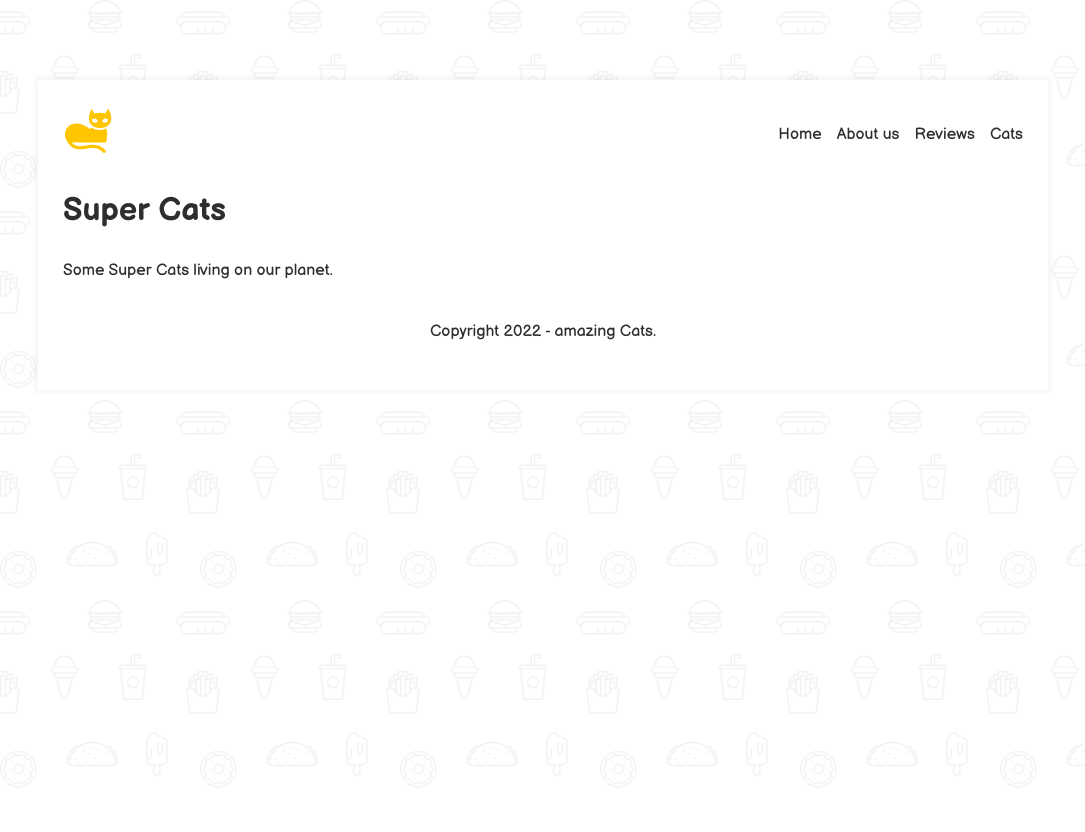
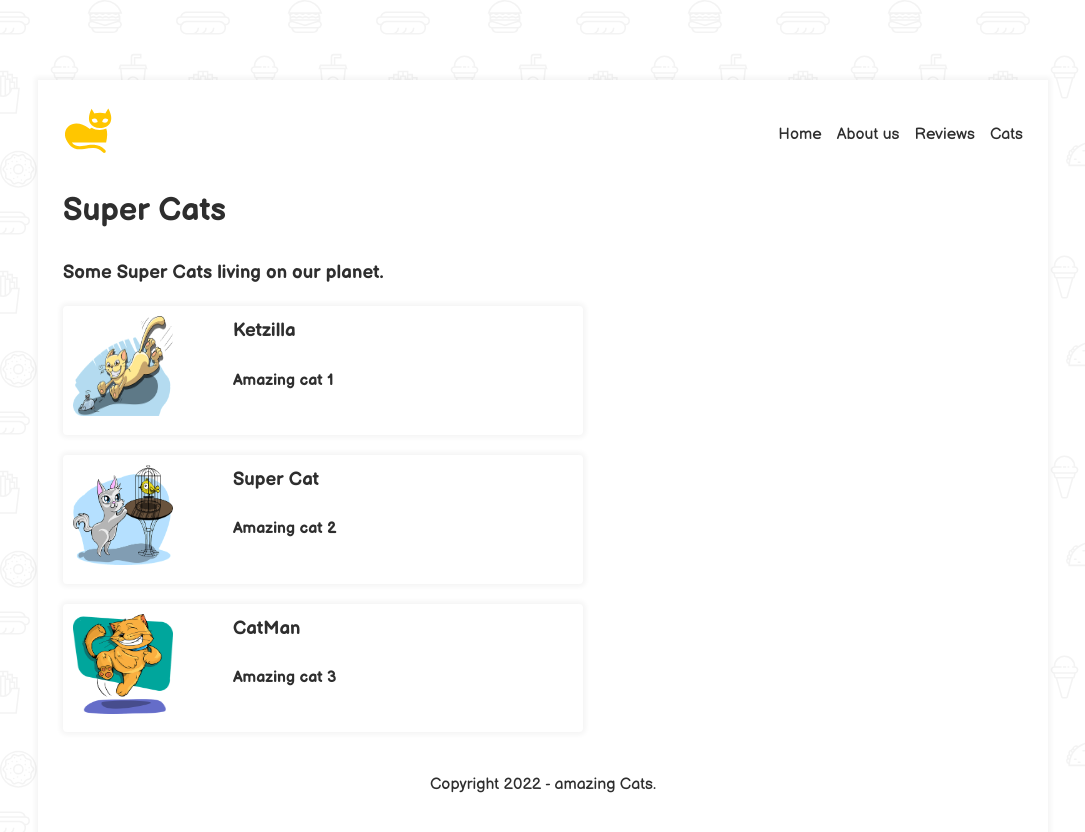
Before and after one commit to kurylko/cats-next, a Next.js app: page /cats in a window 1280 px wide. Shown: the top 832 px of the page, without its empty margins (97-1182 px from the left). Before the commit the page ends 800 px from the top, so only its background shows below. Built offline with nearby package versions, Linux system fonts and the light colour scheme; data requests are answered from the project's data file.

Commit message:
added db with cats

```diff
--- /dev/null
+++ b/db.json
@@ -0,0 +1,26 @@
+
+{
+    "items": [
+        {
+            "name": "Ketzilla",
+            "image": "/cat-1.png",
+            "desc": "Amazing cat 1",
+            "damage_score": 110,
+            "id": "001"
+        },
+        {
+            "name": "Super Cat",
+            "image": "/cat-2.png",
+            "desc": "Amazing cat 2",
+            "damage_score": 150,
+            "id": "002"
+        },
+        {
+            "name": "CatMan",
+            "image": "/cat-3.png",
+            "desc": "Amazing cat 3",
+            "damage_score": 200,
+            "id": "003"
+        }
+    ]
+}
--- a/pages/api/users/index.js
+++ /dev/null
@@ -1,7 +0,0 @@
-
-
-import users from "/database.json";
-
-export default function handler(req, res) {
-    res.json(users.find((user) => user.user_id === +req.query.user_id));
-}
--- a/pages/api/users/user_id/index.js
+++ /dev/null
@@ -1,5 +0,0 @@
-import users from "/database.json";
-
-export default function handler(req, res) {
-    res.json(users.find((user) => user.user_id === +req.query.user_id));
-}
--- a/pages/api/users/user_id/posts/index.js
+++ /dev/null
@@ -1,7 +0,0 @@
-import users from "/database.json";
-
-export default function handler(req, res) {
-    res
-        .status(200)
-        .json(users.find((user) => user.user_id === +req.query.user_id).posts);
-}
--- a/pages/api/users/user_id/posts/post_id/index.js
+++ /dev/null
@@ -1,13 +0,0 @@
-import users from "/database.json";
-
-export default function handler(req, res) {
-    const { user_id, post_id } = req.query;
-
-    res
-        .status(200)
-        .json(
-            users
-                .find((user) => user.user_id === +user_id)
-                .posts.find((post) => post.post_id === +post_id)
-        );
-}
--- a/pages/cats/index.js
+++ b/pages/cats/index.js
@@ -1,8 +1,41 @@
-const Cats = () => {
+import Link from "next/link";
+import Image from "next/image";
+import styles from '../../styles/Cats.module.css';
+
+export const getStaticProps = async () => {
+    const res = await fetch('http://localhost:5000/items');
+    const data = await res.json();
+
+    return {
+        props: { cats: data }
+    }
+}
+
+const Cats = ({ cats }) => {
     return (
         <div>
             <h1>Super Cats</h1>
-            <p>Some Super Cats living on our planet.</p>
+            <h3>Some Super Cats living on our planet.</h3>
+            {cats.map(cat => {
+                return (
+                    <Link href={`/cats/${cat.id}`} key={cat.id}>
+                        <div className={styles.catCard}>
+                            <div className={styles.imageContainer}>
+                                <Image
+                                src={`${cat.image}`}
+                                alt={`${cat.name}`}
+                                width={100}
+                                height={100}
+                                />
+                                </div>
+                            <div>
+                                <h3>{cat.name}</h3>
+                                <h4>{cat.desc}</h4>
+                            </div>
+                        </div>
+                    </Link>
+                )
+            })}
         </div>
     )
 
--- a/pages/cats/ketzilla.js
+++ b/pages/cats/ketzilla.js
@@ -2,7 +2,7 @@
     return (
         <div>
             <h1>Ketzilla</h1>
-            <p>That cat was the funniest one in a shelter. </p>
+            <h3>That cat was the funniest one in a shelter. </h3>
         </div>
     )
 
--- a/pages/reviews.js
+++ b/pages/reviews.js
@@ -13,7 +13,7 @@
             <div>
                 <h1>Reviews</h1>
                 <div className='reviews'>
-                    {!!reviews.length && reviews.slice(0,10).map(res => {
+                    {!!reviews.length && reviews.slice(0,11).map(res => {
                         return (
                             <div key={res.id} className='review'>
                                 {res.id} {' '}
@@ -32,7 +32,7 @@
     const data = await response.json();
     return{
         props:{
-            reviews: data.slice(0, 10)
+            reviews: data.slice(0, 11)
         }
     }
 }
```
Also changed, not shown: package.json (+7 -1 lines), pages/users/Users.module.css (deleted, +0 -18 lines), pages/users/index.js (deleted, +0 -41 lines), 2 other files (tests, documents, lock files or other folders).
